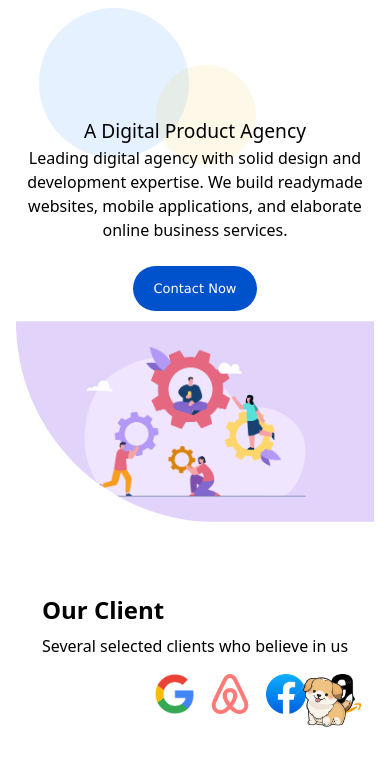
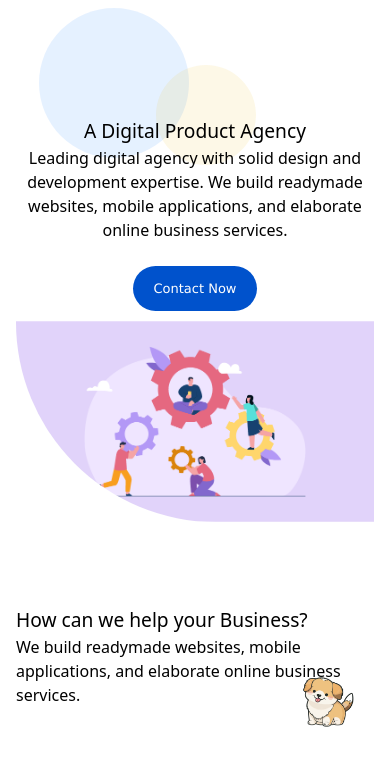
Before and after one commit to StefanNistor69/tum-web-lab4, a plain HTML site: page index.html in a window 390 px wide. Shown: the part 82-844 px from the top of the page. Drawn offline with nearby package versions, Linux system fonts and the light colour scheme.

Commit message:
Add files via upload

```diff
--- a/index.html
+++ b/index.html
@@ -38,7 +38,7 @@
   </div>
 </div>
 
-<div class="clients bg-white py-5 mt-5 mx-auto max-w-6xl w-full px-5 flex flex-col md:flex-row justify-between items-center">
+<div class="clients bg-white py-5 mt-5 mx-auto max-w-6xl w-full px-5 flex flex-col md:flex-row justify-between items-center hidden md:flex">
   <div class="client-info text-left">
     <h1 class="text-2xl font-bold">Our Client</h1>
     <p class="mt-2">Several selected clients who believe in us</p>
@@ -50,6 +50,7 @@
     <img class="h-10 mx-2" src="image/Amazon_icon.svg.png" alt="Amazon Logo">
   </div>
 </div>
+
 
 
 
```
